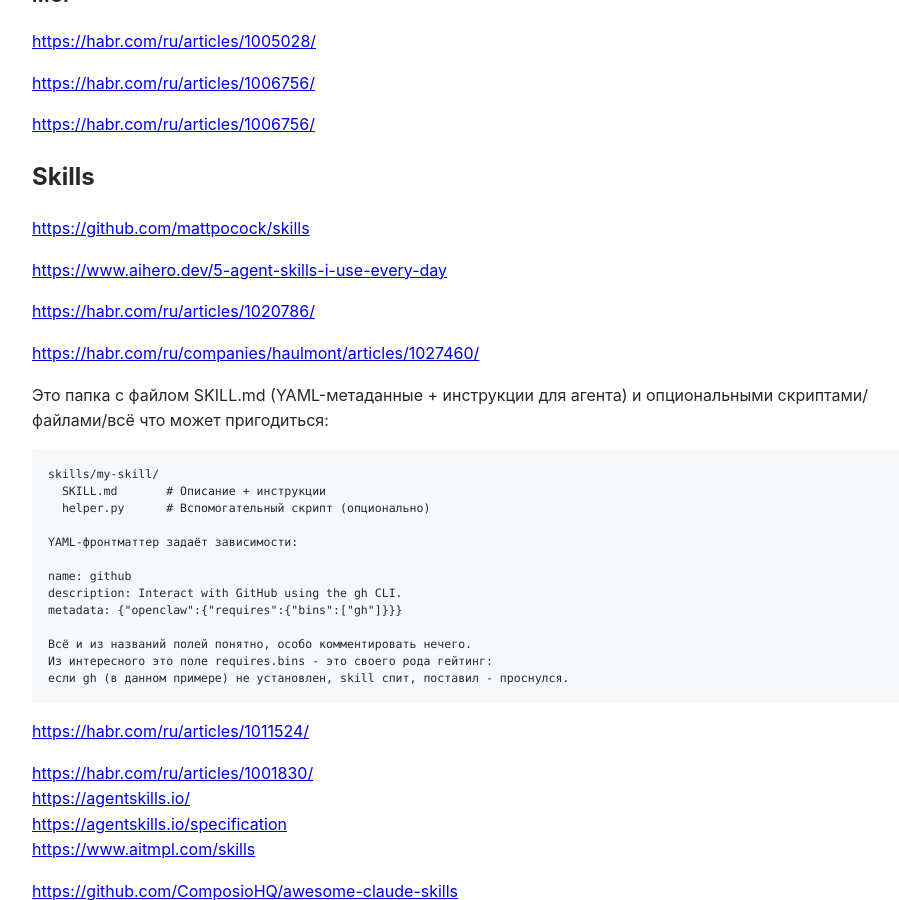
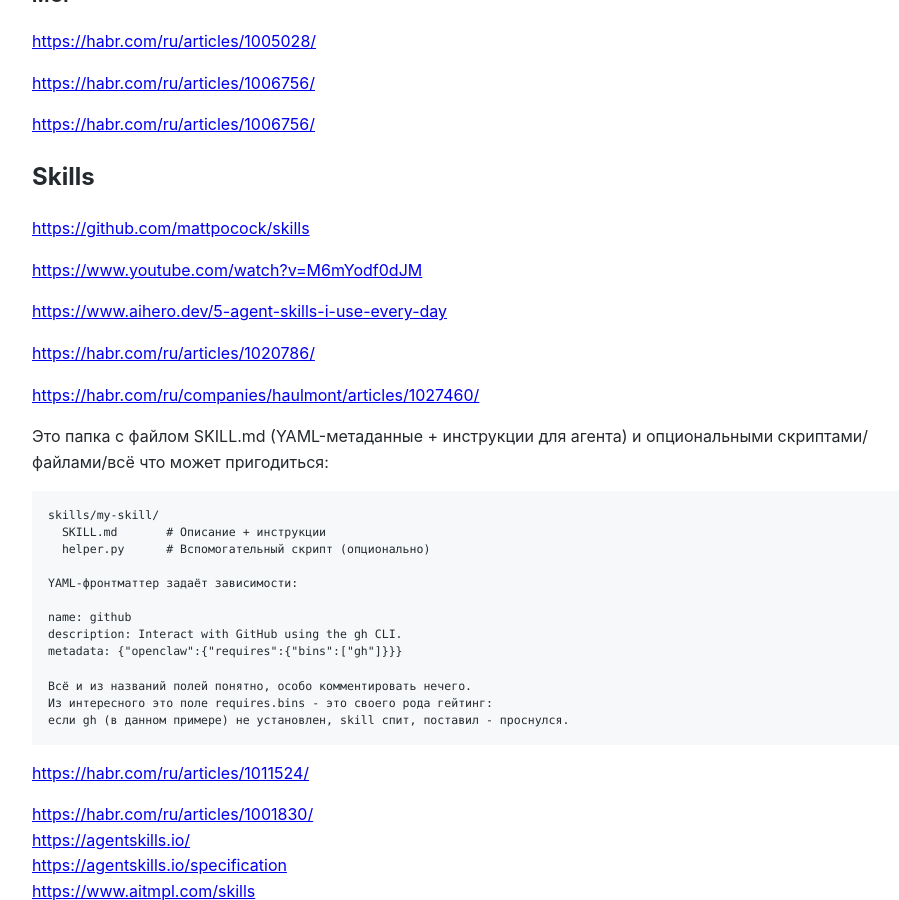
Before and after one commit to Michael-Lubinsky/michael-lubinsky.github.com, a Jekyll site: the page built from ml/agent.md, in a window 1280 px wide and 900 px high, scrolled down 6682 px. Shown: the whole window, without its empty margins (158-1057 px from the left). Built offline with Jekyll 4.4.1, drawn with Linux system fonts in a browser that asks for light colours; our own code applies the rules of GitHub Pages for plain Markdown files.

Commit message:
Update agent.md

```diff
--- a/ml/agent.md
+++ b/ml/agent.md
@@ -320,6 +320,8 @@
 ## Skills
 
 <https://github.com/mattpocock/skills>
+
+<https://www.youtube.com/watch?v=M6mYodf0dJM>
 
 <https://www.aihero.dev/5-agent-skills-i-use-every-day>
 
```
